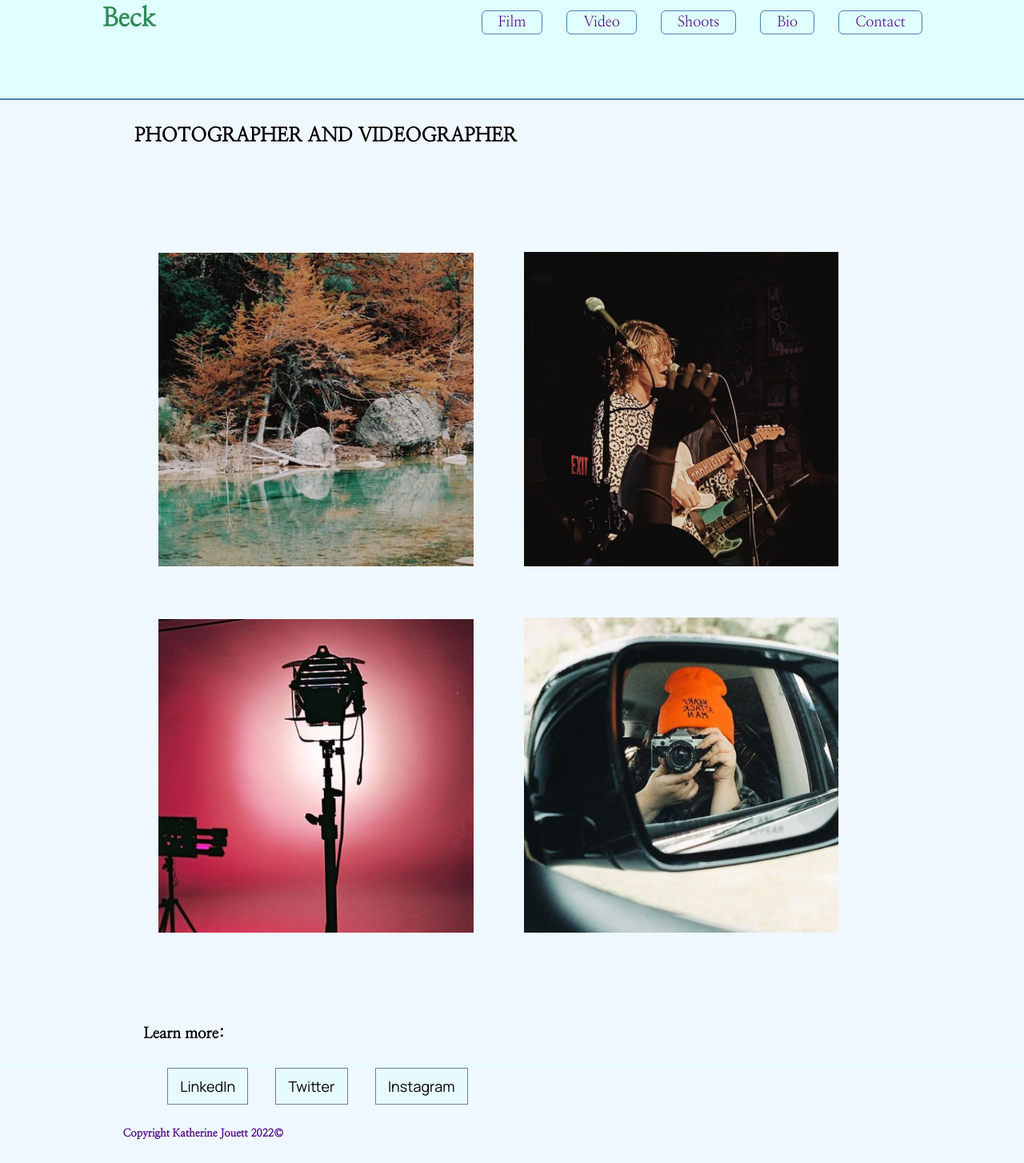
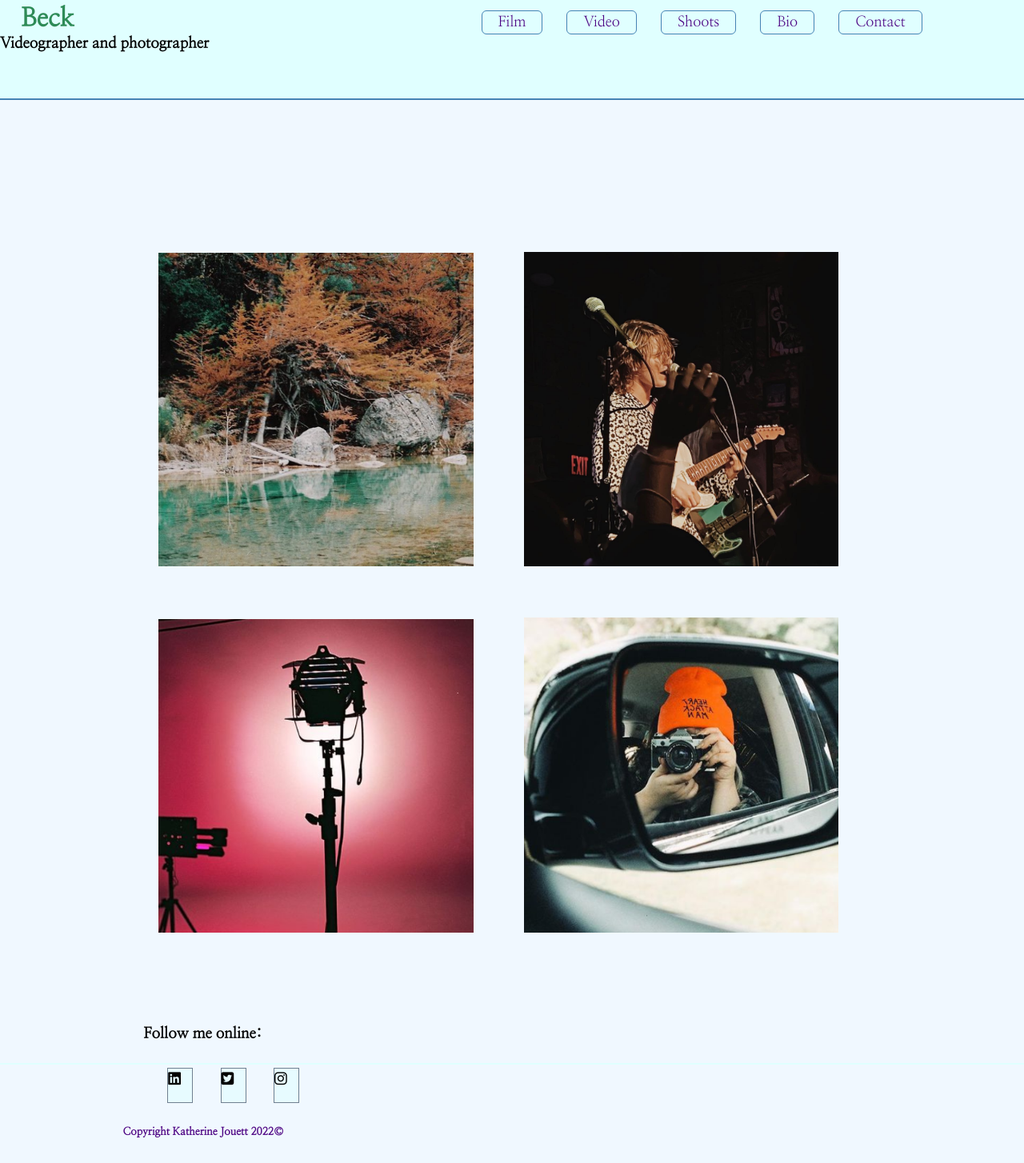
Before and after one commit to filmforbeck/filmforbeck.github.io, a plain HTML site: page index.html in a window 1280 px wide. Shown: the part 35-1489 px from the top of the page at 80% size. Drawn offline with Linux system fonts and the light colour scheme.

Commit message:
add icons for social media links

```diff
--- a/index.html
+++ b/index.html
@@ -4,11 +4,14 @@
   <title>Beck</title>
   <link href="./resources/css/index.css" type="text/css" rel="stylesheet">
   <link rel="icon" href="./resources/kjlogo.ico" type="image/x-icon">
+  <script src="https://kit.fontawesome.com/a1d5fd43c4.js" crossorigin="anonymous"></script>
   <link href="https://fonts.googleapis.com/css2?family=Manrope:wght@200;300;400;700&family=Nanum+Myeongjo&display=swap" rel="stylesheet">
 </head>
 <body>
   <header>
-    <h1>Beck</h1>
+    <div id='nameplate'>
+      <h1>Beck</h1><h3>Videographer and photographer</h3>
+    </div>
     <nav>
       <ul>
         <li><a href="#film">Film</a></li>
@@ -20,9 +23,7 @@
     </nav>
   </header>
   <main>
-    <div class='banner' id="me">
-      <h2>Photographer and videographer</h2>
-    </div>
+    <div class='banner' id="me"></div>
     <div id='galleries'>
       <ul>
         <li class='gallery-block'><a href="#film"><img src='resources/images/landscape.png' class='gallery-icon'></a></li>
@@ -32,11 +33,11 @@
       </ul>
     </div>
     <div id='contact'>
-      <h3>Learn more:</h3>
+      <h3>Follow me online:</h3>
       <ul>
-        <li><a href="https://www.linkedin.com" target="_blank">LinkedIn</a></li>
-        <li><a href="https://twitter.com" target="_blank">Twitter</a></li>
-        <li><a href="https://instagram.com" target="_blank">Instagram</a></li>
+        <li><i class="fa fa-linkedin-square"><a href="https://www.linkedin.com" target="_blank"></a></i></li>
+        <li><i class="fa fa-twitter-square"><a href="https://www.twitter.com" target="_blank"></a></i></li>
+        <li><i class="fa fa-instagram"><a href="https://www.instagram.com" target="_blank"></a></i></li>
       </ul>
 
     </div>
```
